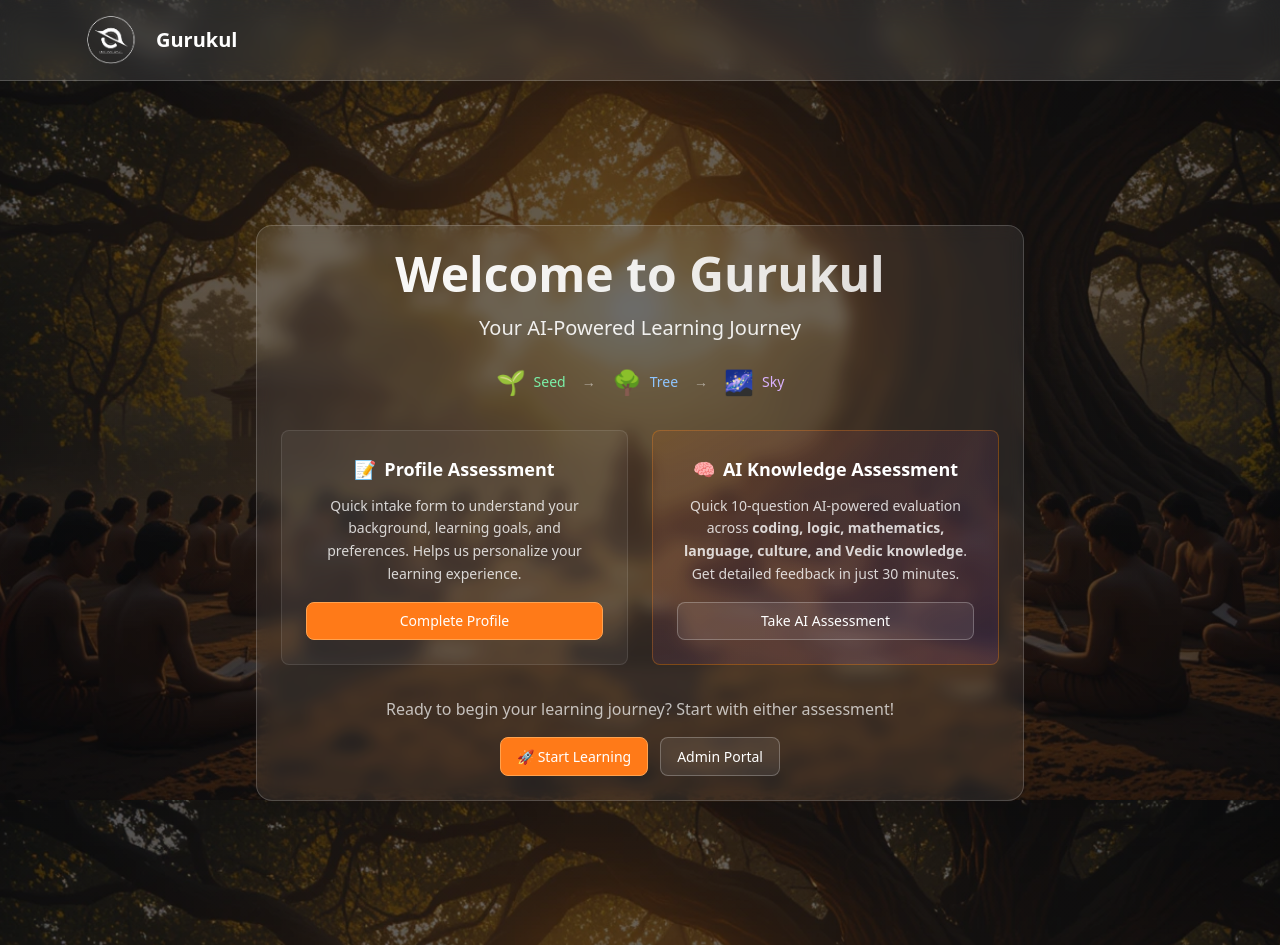
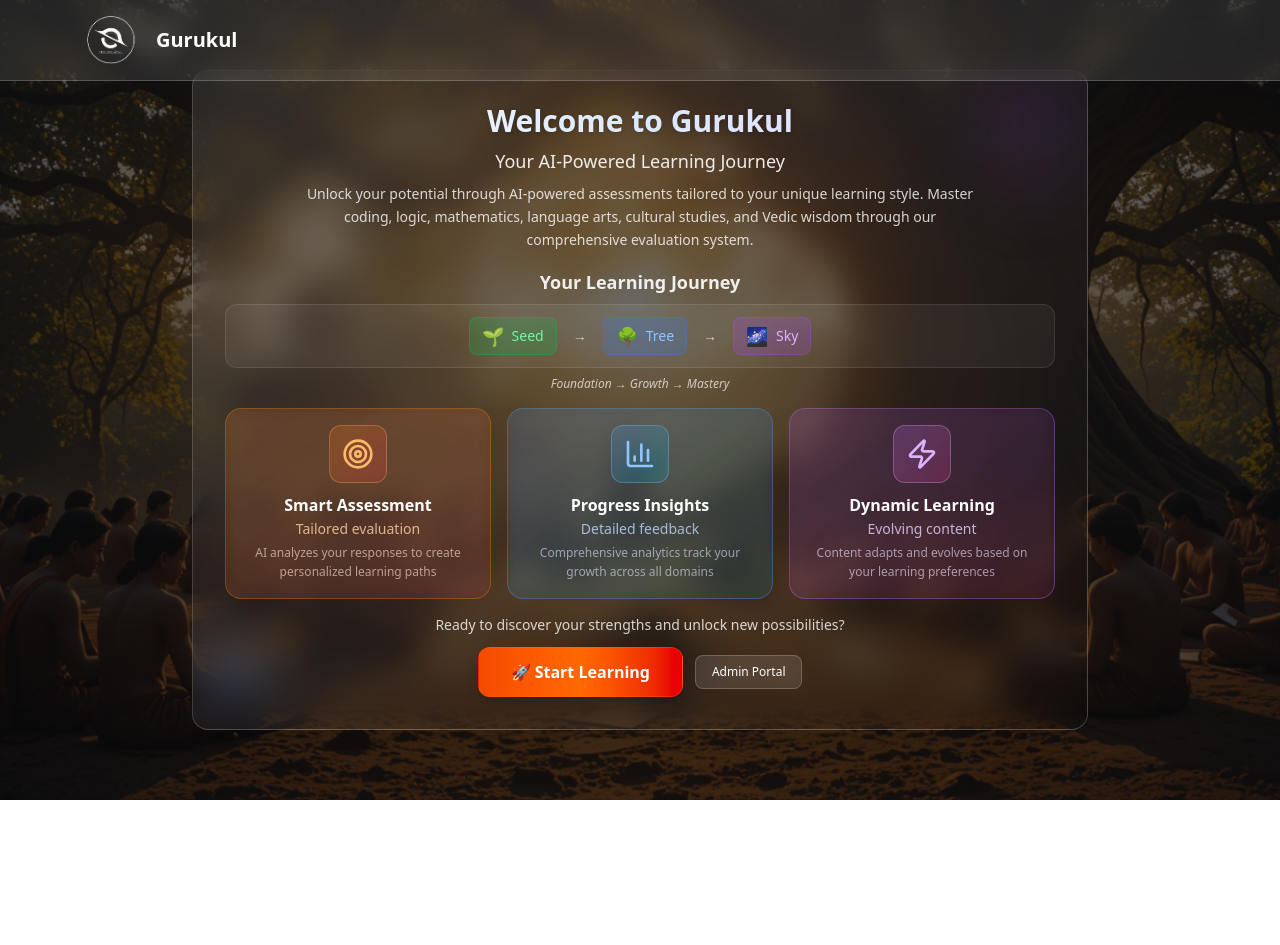
Before and after one commit to blackholeinfiverse1/assesment-form, a React (Vite) app: page / in a window 1280 px wide. After the commit the page ends 800 px from the top, so only its background shows below. Built offline with nearby package versions, Linux system fonts and the light colour scheme; no server answers.

Commit message:
homepage reworked

```diff
--- a/src/pages/Home.jsx
+++ b/src/pages/Home.jsx
@@ -1,91 +1,126 @@
 import { Link } from "react-router-dom";
+import { useEffect } from "react";
+import { Target, BarChart3, Zap } from "lucide-react";
 
 export default function Home() {
+  // Disable scrolling completely on this page
+  useEffect(() => {
+    document.body.style.overflow = 'hidden';
+    document.documentElement.style.overflow = 'hidden';
+
+    return () => {
+      document.body.style.overflow = 'auto';
+      document.documentElement.style.overflow = 'auto';
+    };
+  }, []);
+
   return (
-    <div className="min-h-screen flex items-center justify-center px-4 text-white">
-      <div className="mx-auto w-full max-w-3xl text-center">
-        <div className="card">
+    <div className="fixed inset-0 flex items-center justify-center p-4 text-white overflow-hidden">
+      <div className="w-full max-w-4xl h-full flex items-center justify-center overflow-hidden">
+        <div className="bg-gradient-to-br from-white/10 via-white/5 to-transparent backdrop-blur-lg border border-white/20 rounded-2xl shadow-2xl p-6 sm:p-8 space-y-4 overflow-hidden max-h-full relative">
+          {/* Decorative elements */}
+          <div className="absolute top-0 right-0 w-32 h-32 bg-gradient-to-bl from-purple-500/20 to-transparent rounded-full blur-2xl"></div>
+          <div className="absolute bottom-0 left-0 w-24 h-24 bg-gradient-to-tr from-blue-500/20 to-transparent rounded-full blur-xl"></div>
+
           {/* Main Hero Section */}
-          <h1 className="text-4xl sm:text-5xl font-bold mb-4 bg-gradient-to-r from-white to-white/80 bg-clip-text text-transparent">
+          <div className="text-center space-y-2 relative z-10">
+            <h1 className="text-xl sm:text-2xl lg:text-3xl font-bold bg-gradient-to-r from-white via-blue-100 to-purple-200 bg-clip-text text-transparent drop-shadow-sm">
               Welcome to Gurukul
             </h1>
-          <p className="text-xl text-white/90 mb-6">
+            <p className="text-sm sm:text-base lg:text-lg text-white/90 font-medium">
               Your AI-Powered Learning Journey
             </p>
+            <p className="text-xs sm:text-sm text-white/80 max-w-2xl mx-auto leading-relaxed">
+              Unlock your potential through AI-powered assessments tailored to your unique learning style.
+              Master coding, logic, mathematics, language arts, cultural studies, and Vedic wisdom through
+              our comprehensive evaluation system.
+            </p>
+          </div>
 
-          {/* Learning Path - Compact */}
-          <div className="flex justify-center items-center gap-4 mb-8 text-sm">
-            <div className="flex items-center gap-2">
-              <span className="text-2xl">🌱</span>
-              <span className="text-green-300 font-medium">Seed</span>
+          {/* Learning Path */}
+          <div className="text-center space-y-2 relative z-10">
+            <h2 className="text-sm sm:text-lg font-semibold text-white/90 mb-2">Your Learning Journey</h2>
+            <div className="flex justify-center items-center gap-2 sm:gap-4 bg-white/5 rounded-xl p-3 border border-white/10">
+              <div className="flex items-center gap-2 bg-green-500/20 rounded-lg px-3 py-1 border border-green-500/30">
+                <span className="text-sm sm:text-lg">🌱</span>
+                <span className="text-green-300 font-medium text-xs sm:text-sm">Seed</span>
               </div>
-            <span className="text-white/50">→</span>
-            <div className="flex items-center gap-2">
-              <span className="text-2xl">🌳</span>
-              <span className="text-blue-300 font-medium">Tree</span>
+              <span className="text-white/70 text-sm font-bold">→</span>
+              <div className="flex items-center gap-2 bg-blue-500/20 rounded-lg px-3 py-1 border border-blue-500/30">
+                <span className="text-sm sm:text-lg">🌳</span>
+                <span className="text-blue-300 font-medium text-xs sm:text-sm">Tree</span>
               </div>
-            <span className="text-white/50">→</span>
-            <div className="flex items-center gap-2">
-              <span className="text-2xl">🌌</span>
-              <span className="text-purple-300 font-medium">Sky</span>
+              <span className="text-white/70 text-sm font-bold">→</span>
+              <div className="flex items-center gap-2 bg-purple-500/20 rounded-lg px-3 py-1 border border-purple-500/30">
+                <span className="text-sm sm:text-lg">🌌</span>
+                <span className="text-purple-300 font-medium text-xs sm:text-sm">Sky</span>
+              </div>
+            </div>
+            <p className="text-white/70 text-xs max-w-lg mx-auto italic">
+              Foundation → Growth → Mastery
+            </p>
+          </div>
+
+
+
+          {/* Features Overview */}
+          <div className="grid grid-cols-1 sm:grid-cols-3 gap-3 sm:gap-4 relative z-10">
+            <div className="bg-gradient-to-br from-orange-500/15 to-red-500/10 backdrop-blur-sm rounded-2xl p-4 border border-orange-400/30 hover:border-orange-400/50 hover:shadow-lg hover:shadow-orange-500/20 transition-all duration-300 group cursor-pointer">
+              <div className="flex flex-col items-center text-center space-y-3">
+                <div className="group-hover:scale-110 transition-transform duration-300 p-3 bg-gradient-to-br from-orange-400/20 to-red-500/20 rounded-xl border border-orange-300/30">
+                  <Target className="w-6 h-6 sm:w-8 sm:h-8 text-orange-300" strokeWidth={2} />
+                </div>
+                <div className="space-y-1">
+                  <h3 className="font-bold text-white text-sm sm:text-base leading-tight">Smart Assessment</h3>
+                  <p className="text-orange-200/80 text-xs sm:text-sm font-medium">Tailored evaluation</p>
+                  <p className="text-orange-100/60 text-xs leading-relaxed hidden sm:block">AI analyzes your responses to create personalized learning paths</p>
+                </div>
               </div>
             </div>
 
-          {/* Assessment Options */}
-          <div className="grid gap-6 md:grid-cols-2 mb-8">
-            {/* Profile Assessment */}
-            <div className="bg-white/5 rounded-lg p-6 border border-white/10">
-              <h2 className="text-lg font-semibold mb-3 flex items-center justify-center">
-                <span className="mr-2">📝</span>
-                Profile Assessment
-              </h2>
-              <p className="text-white/80 text-sm leading-relaxed mb-4">
-                Quick intake form to understand your background, learning goals, and preferences.
-                Helps us personalize your learning experience.
-              </p>
-              <Link
-                to="/intake"
-                className="btn btn-primary w-full py-2 text-sm font-semibold hover:scale-105 transition-transform"
-              >
-                Complete Profile
-              </Link>
+            <div className="bg-gradient-to-br from-blue-500/15 to-cyan-500/10 backdrop-blur-sm rounded-2xl p-4 border border-blue-400/30 hover:border-blue-400/50 hover:shadow-lg hover:shadow-blue-500/20 transition-all duration-300 group cursor-pointer">
+              <div className="flex flex-col items-center text-center space-y-3">
+                <div className="group-hover:scale-110 transition-transform duration-300 p-3 bg-gradient-to-br from-blue-400/20 to-cyan-500/20 rounded-xl border border-blue-300/30">
+                  <BarChart3 className="w-6 h-6 sm:w-8 sm:h-8 text-blue-300" strokeWidth={2} />
+                </div>
+                <div className="space-y-1">
+                  <h3 className="font-bold text-white text-sm sm:text-base leading-tight">Progress Insights</h3>
+                  <p className="text-blue-200/80 text-xs sm:text-sm font-medium">Detailed feedback</p>
+                  <p className="text-blue-100/60 text-xs leading-relaxed hidden sm:block">Comprehensive analytics track your growth across all domains</p>
+                </div>
+              </div>
             </div>
 
-            {/* AI Assessment */}
-            <div className="bg-gradient-to-br from-orange-500/10 to-purple-500/10 rounded-lg p-6 border border-orange-400/30">
-              <h2 className="text-lg font-semibold mb-3 flex items-center justify-center">
-                <span className="mr-2">🧠</span>
-                AI Knowledge Assessment
-              </h2>
-              <p className="text-white/80 text-sm leading-relaxed mb-4">
-                Quick 10-question AI-powered evaluation across <strong>coding, logic, mathematics,
-                language, culture, and Vedic knowledge</strong>. Get detailed feedback in just 30 minutes.
-              </p>
-              <Link
-                to="/learn"
-                className="btn bg-gradient-to-r from-orange-500 to-orange-600 hover:from-orange-600 hover:to-orange-700 w-full py-2 text-sm font-semibold hover:scale-105 transition-transform text-white border-0"
-              >
-                Take AI Assessment
-              </Link>
+            <div className="bg-gradient-to-br from-purple-500/15 to-pink-500/10 backdrop-blur-sm rounded-2xl p-4 border border-purple-400/30 hover:border-purple-400/50 hover:shadow-lg hover:shadow-purple-500/20 transition-all duration-300 group cursor-pointer">
+              <div className="flex flex-col items-center text-center space-y-3">
+                <div className="group-hover:scale-110 transition-transform duration-300 p-3 bg-gradient-to-br from-purple-400/20 to-pink-500/20 rounded-xl border border-purple-300/30">
+                  <Zap className="w-6 h-6 sm:w-8 sm:h-8 text-purple-300" strokeWidth={2} />
+                </div>
+                <div className="space-y-1">
+                  <h3 className="font-bold text-white text-sm sm:text-base leading-tight">Dynamic Learning</h3>
+                  <p className="text-purple-200/80 text-xs sm:text-sm font-medium">Evolving content</p>
+                  <p className="text-purple-100/60 text-xs leading-relaxed hidden sm:block">Content adapts and evolves based on your learning preferences</p>
+                </div>
+              </div>
             </div>
           </div>
 
           {/* Call to Action */}
-          <div className="space-y-4">
-            <p className="text-white/70">
-              Ready to begin your learning journey? Start with either assessment!
+          <div className="text-center space-y-3 relative z-10">
+            <p className="text-white/80 text-xs sm:text-sm font-medium">
+              Ready to discover your strengths and unlock new possibilities?
             </p>
 
-            <div className="flex flex-col sm:flex-row gap-3 justify-center">
+            <div className="flex flex-col sm:flex-row gap-3 justify-center items-center">
               <Link
                 to="/learn"
-                className="btn btn-primary px-8 py-3 text-lg font-semibold hover:scale-105 transition-transform"
+                className="bg-gradient-to-r from-orange-600 via-orange-500 to-red-600 hover:from-orange-700 hover:via-orange-600 hover:to-red-700 text-white px-6 sm:px-8 py-3 rounded-xl text-sm sm:text-base font-semibold shadow-lg hover:shadow-xl hover:scale-105 transition-all duration-300 w-full sm:w-auto border border-orange-500/30"
               >
                 🚀 Start Learning
               </Link>
               <Link
                 to="/admin"
-                className="btn px-6 py-3 border border-white/20 hover:bg-white/10 transition-colors"
+                className="bg-white/10 hover:bg-white/20 backdrop-blur-sm px-4 py-2 rounded-lg border border-white/20 hover:border-white/30 transition-all duration-300 text-xs w-full sm:w-auto font-medium"
               >
                 Admin Portal
               </Link>
```
Lines whose indentation alone changed are shown as unchanged.
